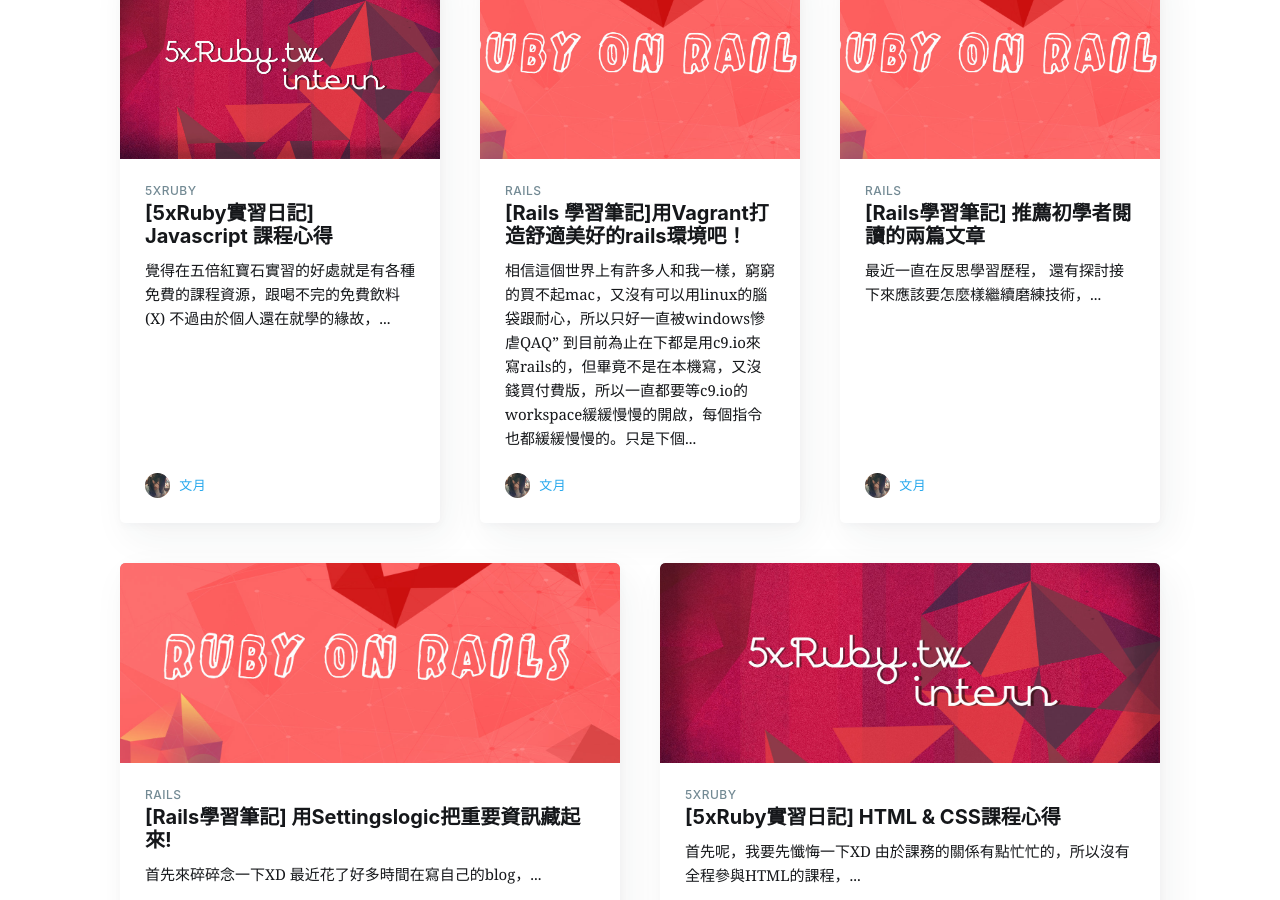
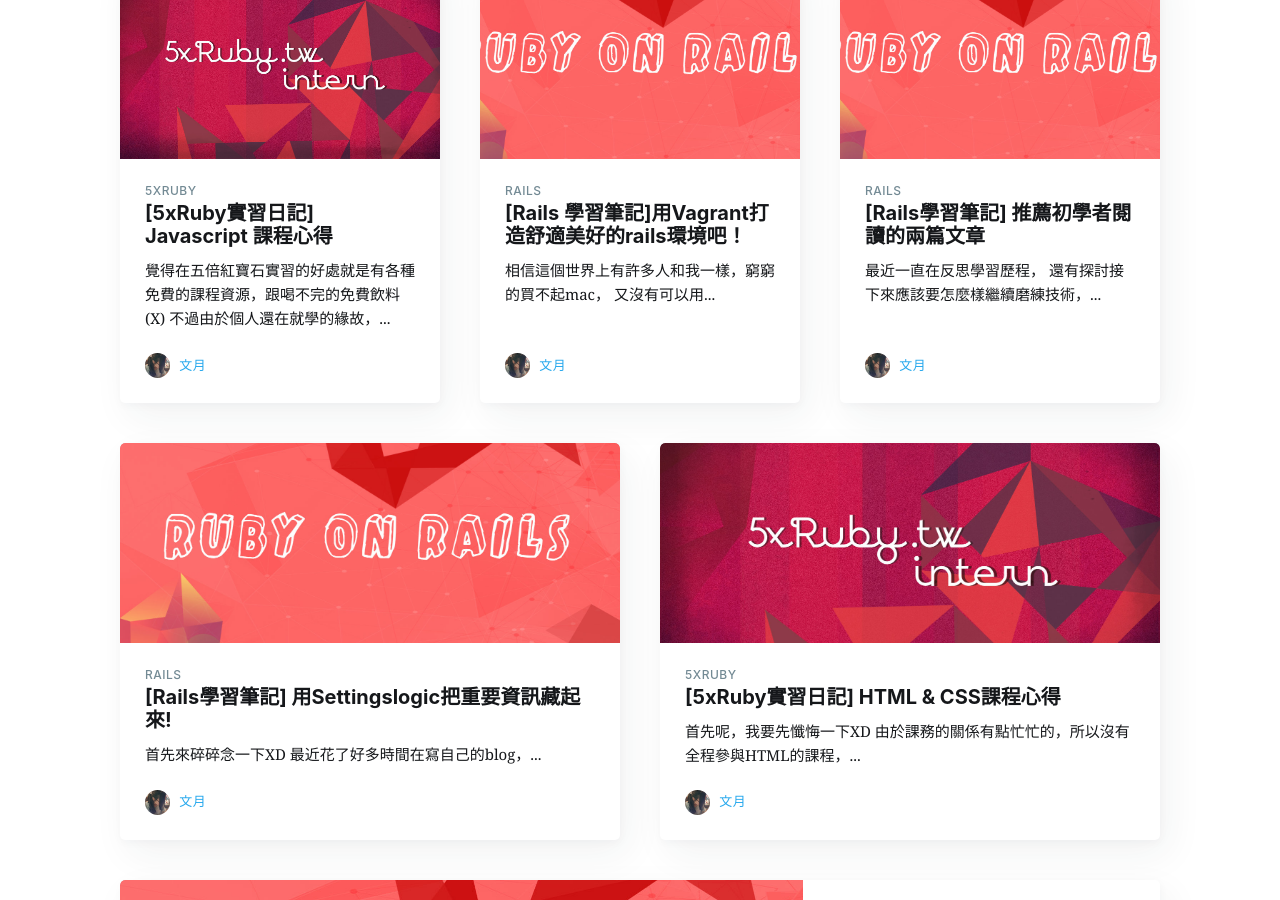
Before and after one commit to requiemformemories/blog, a Jekyll site: the page built from index.html, in a window 1280 px wide and 900 px high, scrolled down 768 px. Built offline with Jekyll 4.4.1, drawn with Linux system fonts in a browser that asks for light colours; nearby versions of some CDN libraries; the list of posts is cut into pages by our own code; comment, search, counter and statistics services are not loaded.

Commit message:
Rearrange introduction for post `build-rails-environment-with-vagrant`

```diff
--- a/_posts/2016-06-25-build-rails-environment-with-vagrant.markdown
+++ b/_posts/2016-06-25-build-rails-environment-with-vagrant.markdown
@@ -11,7 +11,9 @@
 author: fumitsuki
 ---
 
-相信這個世界上有許多人和我一樣，窮窮的買不起mac，又沒有可以用linux的腦袋跟耐心，所以只好一直被windows慘虐QAQ"
+相信這個世界上有許多人和我一樣，窮窮的買不起mac，
+又沒有可以用 linux 的腦袋跟耐心，所以只好一直被windows慘虐QAQ"
+
 到目前為止在下都是用c9.io來寫rails的，但畢竟不是在本機寫，又沒錢買付費版，所以一直都要等c9.io的workspace緩緩慢慢的開啟，每個指令也都緩緩慢慢的。只是下個 `rake db:migrate` 之類的CPU就會爆衝(下次開c9可以看右上角的值)，感覺這個環境根本不堪負荷啊...
 
 所以呢，想說用Vagrant來建虛擬機，這似乎是比較簡單的方法呢。對於我這個小腦殘來說應該不會耍雷得太嚴重XD
```
